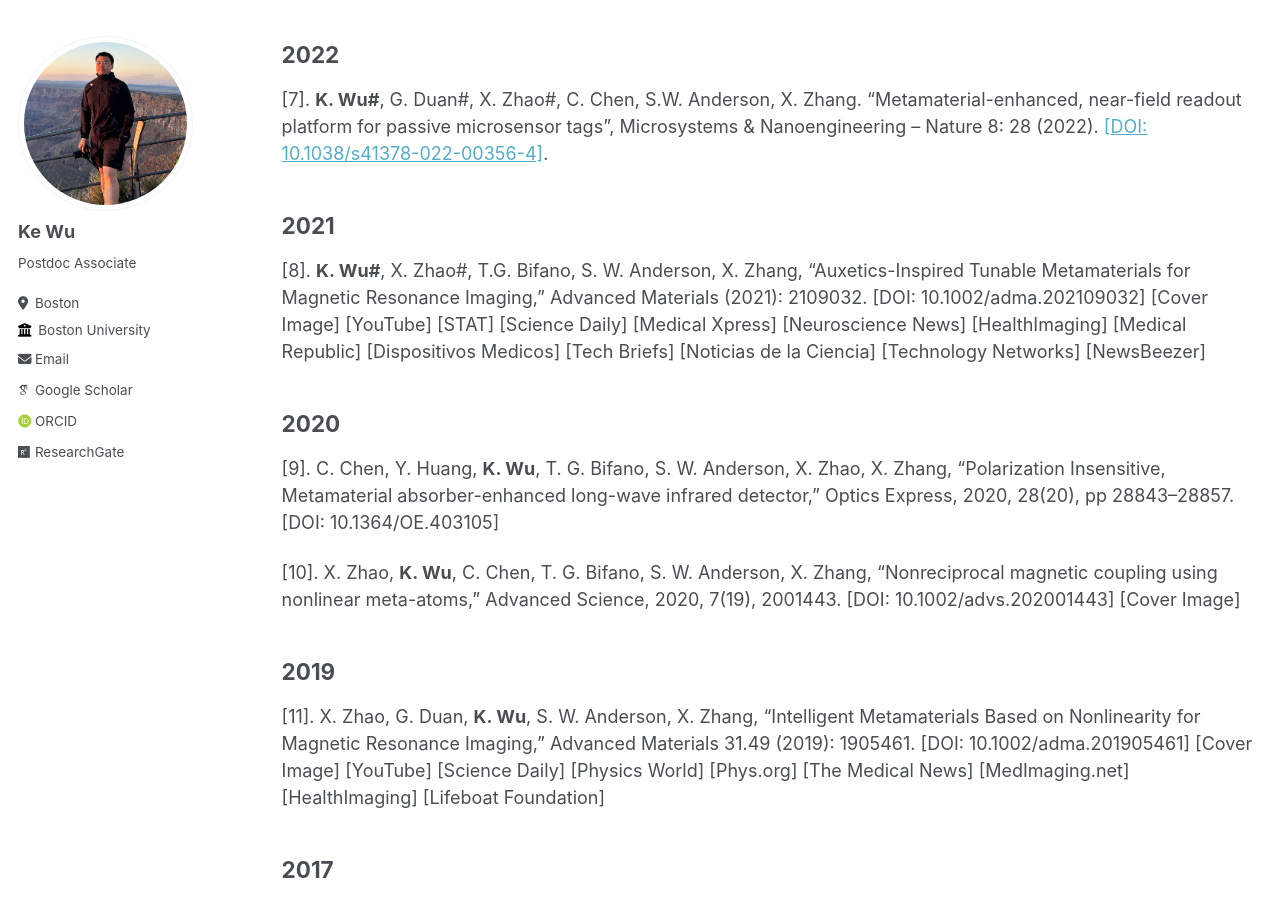
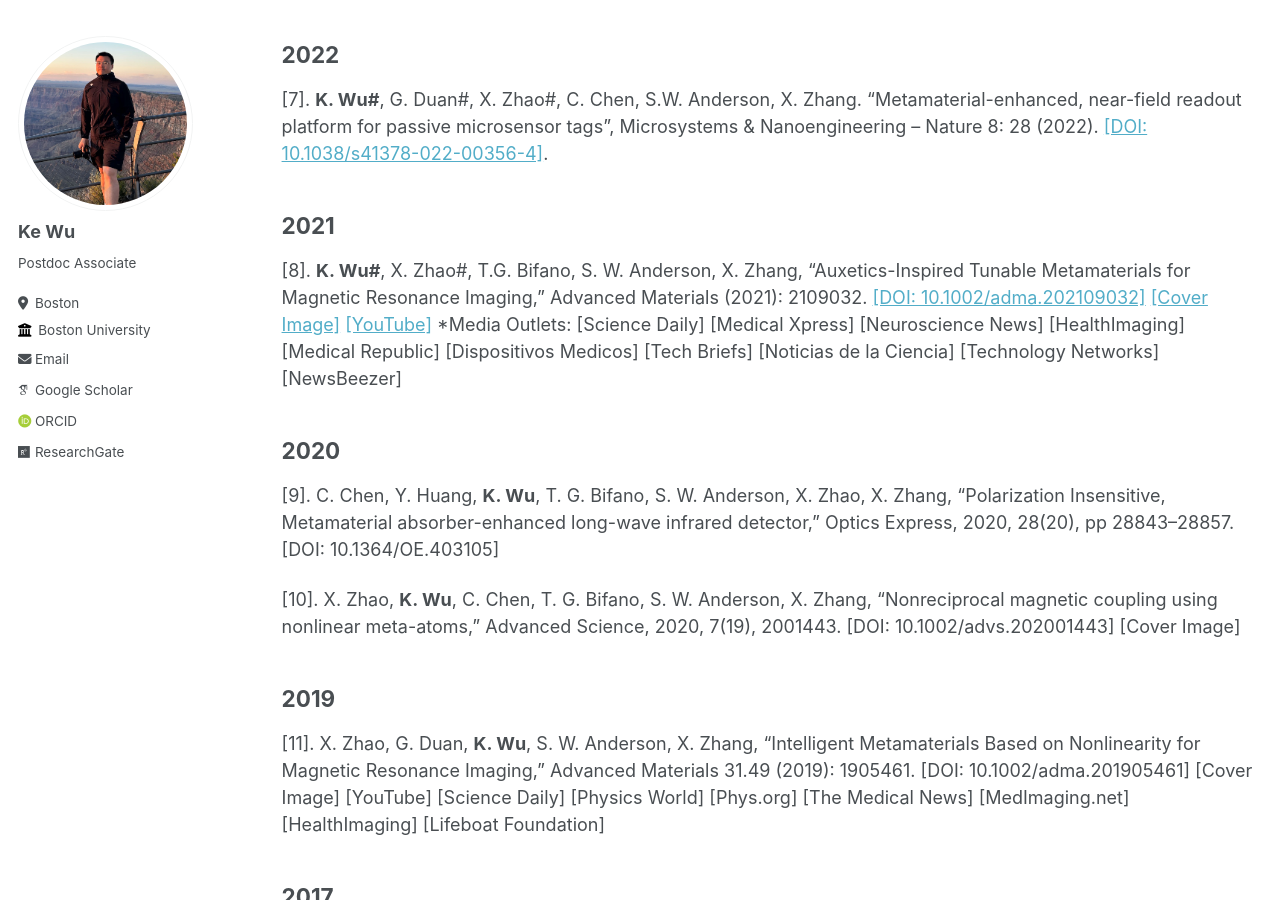
Before and after one commit to wuke0305/wuke0305.github.io, a Jekyll site: the page built from _pages/publications.md, in a window 1280 px wide and 900 px high, scrolled down 820 px. Built offline with Jekyll 4.4.1, drawn with Linux system fonts in a browser that asks for light colours; some web fonts are replaced.

Commit message:
Update publications.md

```diff
--- a/_pages/publications.md
+++ b/_pages/publications.md
@@ -29,7 +29,8 @@ More about my research can be found on [Google Scholar profile](https://scholar.
 
 2021
 ----
-[8].	__K. Wu#__, X. Zhao#, T.G. Bifano, S. W. Anderson, X. Zhang, “Auxetics-Inspired Tunable Metamaterials for Magnetic Resonance Imaging,” Advanced Materials (2021): 2109032. [DOI: 10.1002/adma.202109032] [Cover Image] [YouTube] [STAT] [Science Daily] [Medical Xpress] [Neuroscience News] [HealthImaging] [Medical Republic] [Dispositivos Medicos] [Tech Briefs] [Noticias de la Ciencia] [Technology Networks] [NewsBeezer]
+[8].	__K. Wu#__, X. Zhao#, T.G. Bifano, S. W. Anderson, X. Zhang, “Auxetics-Inspired Tunable Metamaterials for Magnetic Resonance Imaging,” Advanced Materials (2021): 2109032. [[DOI: 10.1002/adma.202109032]](https://onlinelibrary.wiley.com/doi/10.1002/adma.202109032) [[Cover Image]](https://onlinelibrary.wiley.com/doi/epdf/10.1002/adma.202270049) [[YouTube]](https://www.youtube.com/watch?v=clDsqm8l6Kw&t=1s&ab_channel=BostonUniversity)
+  *Media Outlets: [Science Daily] [Medical Xpress] [Neuroscience News] [HealthImaging] [Medical Republic] [Dispositivos Medicos] [Tech Briefs] [Noticias de la Ciencia] [Technology Networks] [NewsBeezer]
 
 2020
 ----
```
